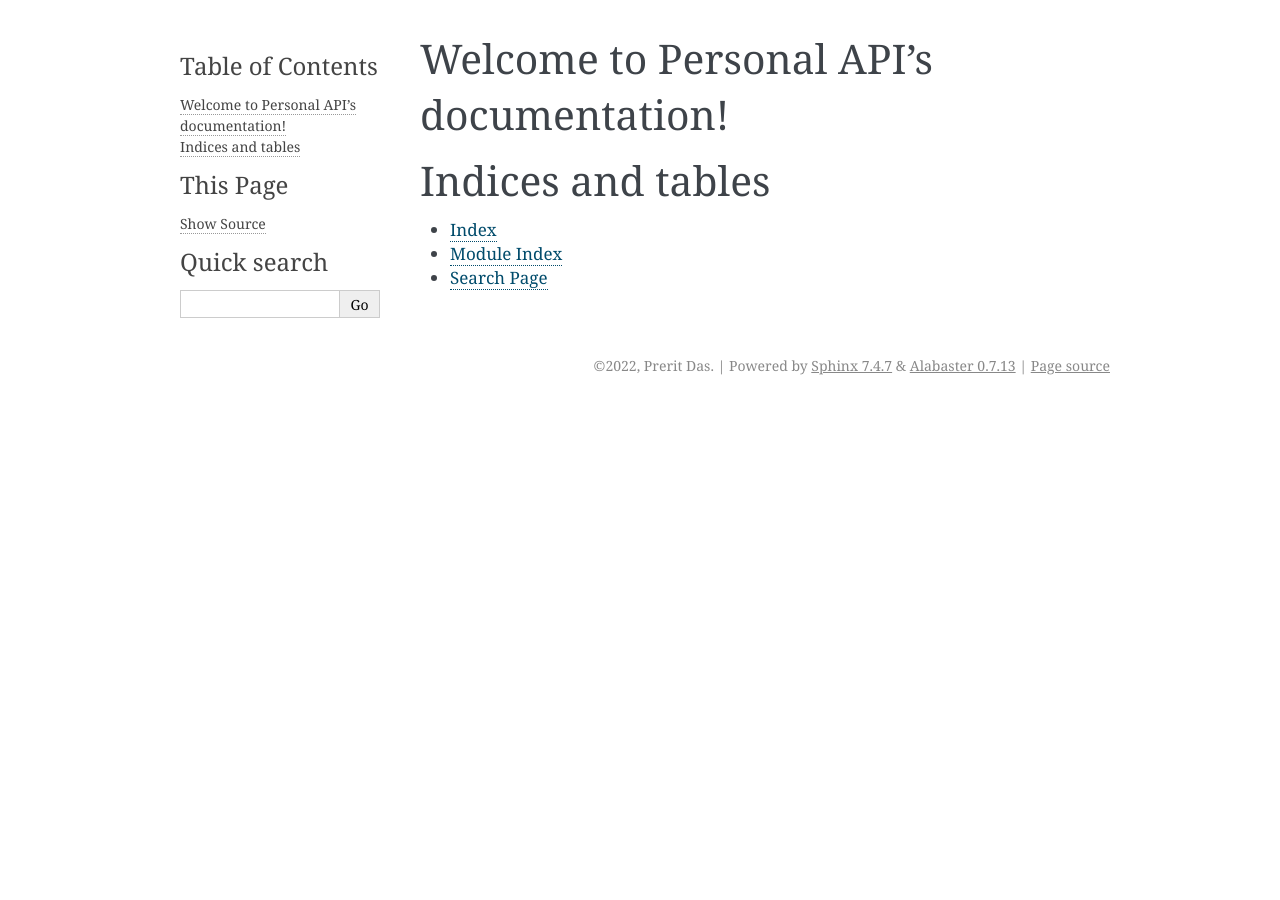
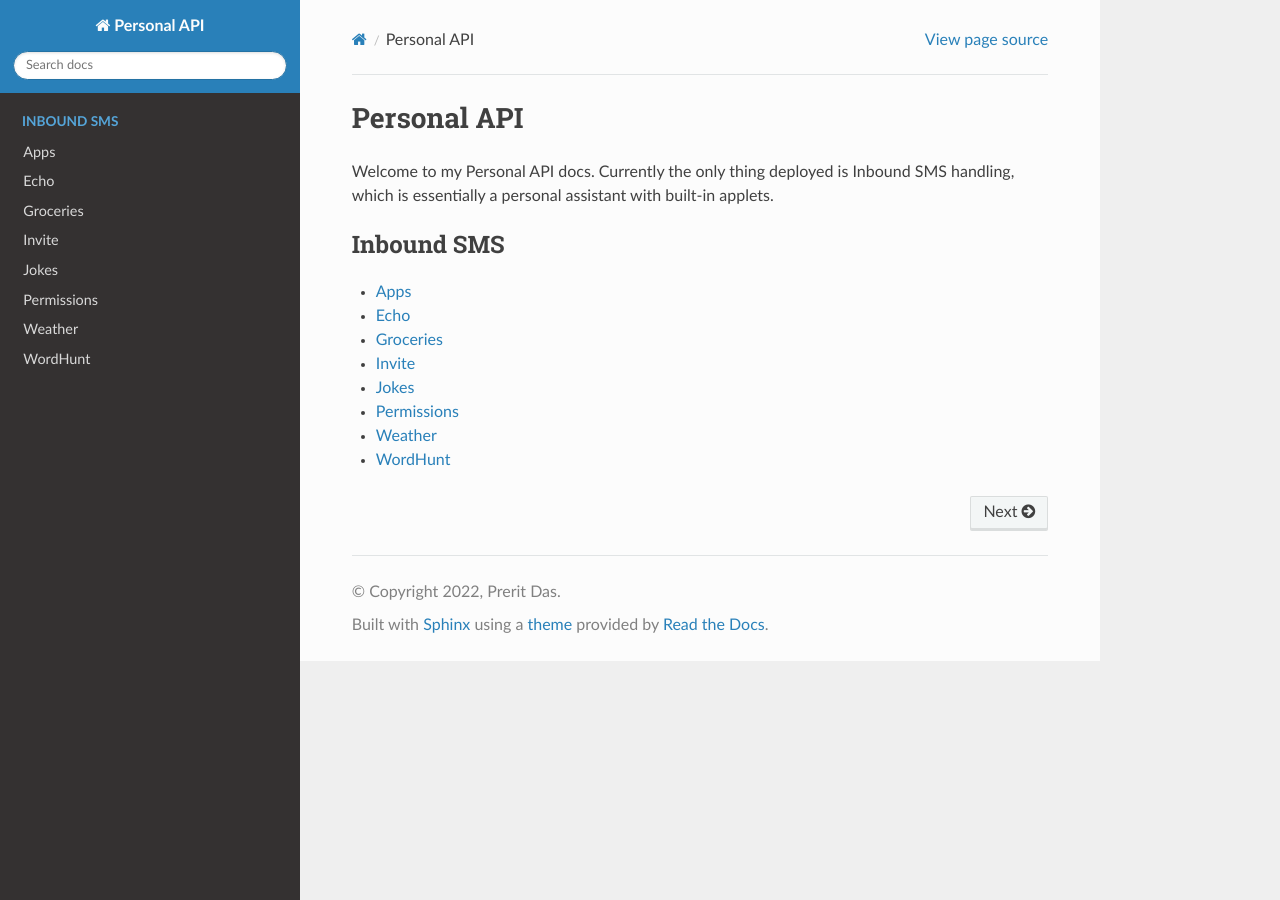
Before and after one commit to preritdas/jeeves, a Sphinx documentation site: the page built from docs/source/index.md, in a window 1280 px wide. Built offline with Sphinx 7.4.7 and the Read the Docs theme 2.0.0, drawn with Linux system fonts in a browser that asks for light colours.

Commit message:
Structure for app docs and applet docs.

````diff
--- a/docs/source/conf.py
+++ b/docs/source/conf.py
@@ -13,7 +13,11 @@ author = 'Prerit Das'
 # -- General configuration ---------------------------------------------------
 # https://www.sphinx-doc.org/en/master/usage/configuration.html#general-configuration
 
-extensions = []
+extensions = [
+    "sphinx_rtd_theme",
+    "sphinx_tabs.tabs",
+    "myst_parser"
+]
 
 templates_path = ['_templates']
 exclude_patterns = []
@@ -23,5 +27,5 @@ exclude_patterns = []
 # -- Options for HTML output -------------------------------------------------
 # https://www.sphinx-doc.org/en/master/usage/configuration.html#options-for-html-output
 
-html_theme = 'alabaster'
+html_theme = 'sphinx_rtd_theme'
 html_static_path = ['_static']
--- /dev/null
+++ b/docs/source/inbound-sms/apps.md
@@ -0,0 +1,3 @@
+# Apps
+
+Apps app.
--- /dev/null
+++ b/docs/source/inbound-sms/echo.md
@@ -0,0 +1,3 @@
+# Echo
+
+Echo app.
--- /dev/null
+++ b/docs/source/inbound-sms/groceries.md
@@ -0,0 +1,3 @@
+# Groceries
+
+Groceries app.
--- /dev/null
+++ b/docs/source/inbound-sms/invite.md
@@ -0,0 +1,3 @@
+# Invite
+
+Invite app.
--- /dev/null
+++ b/docs/source/inbound-sms/jokes.md
@@ -0,0 +1,3 @@
+# Jokes
+
+Jokes app.
--- /dev/null
+++ b/docs/source/inbound-sms/permissions.md
@@ -0,0 +1,3 @@
+# Permissions
+
+Permissions app.
--- /dev/null
+++ b/docs/source/inbound-sms/weather.md
@@ -0,0 +1,3 @@
+# Weather
+
+Weather app.
--- /dev/null
+++ b/docs/source/inbound-sms/wordhunt.md
@@ -0,0 +1,3 @@
+# WordHunt
+
+WordHunt app.
--- /dev/null
+++ b/docs/source/index.md
@@ -0,0 +1,16 @@
+# Personal API
+
+Welcome to my Personal API docs. Currently the only thing deployed is Inbound SMS handling, which is essentially a personal assistant with built-in applets.
+
+```{toctree}
+:caption: Inbound SMS
+
+inbound-sms/apps
+inbound-sms/echo
+inbound-sms/groceries
+inbound-sms/invite
+inbound-sms/jokes
+inbound-sms/permissions
+inbound-sms/weather
+inbound-sms/wordhunt
+```
--- a/docs/source/index.rst
+++ /dev/null
@@ -1,20 +0,0 @@
-.. Personal API documentation master file, created by
-   sphinx-quickstart on Mon Sep 26 19:58:04 2022.
-   You can adapt this file completely to your liking, but it should at least
-   contain the root `toctree` directive.
-
-Welcome to Personal API's documentation!
-========================================
-
-.. toctree::
-   :maxdepth: 2
-   :caption: Contents:
-
-
-
-Indices and tables
-==================
-
-* :ref:`genindex`
-* :ref:`modindex`
-* :ref:`search`
````
